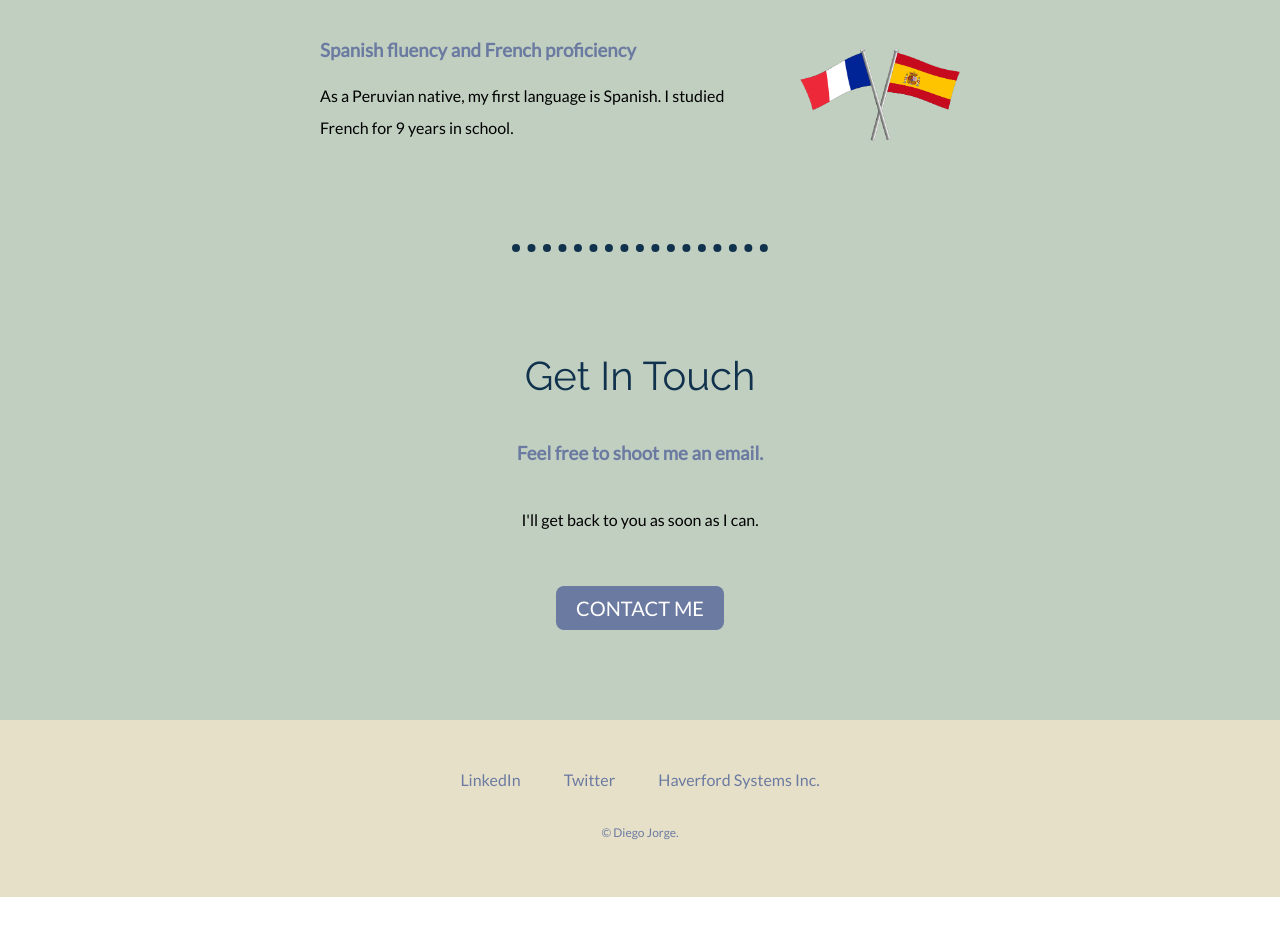
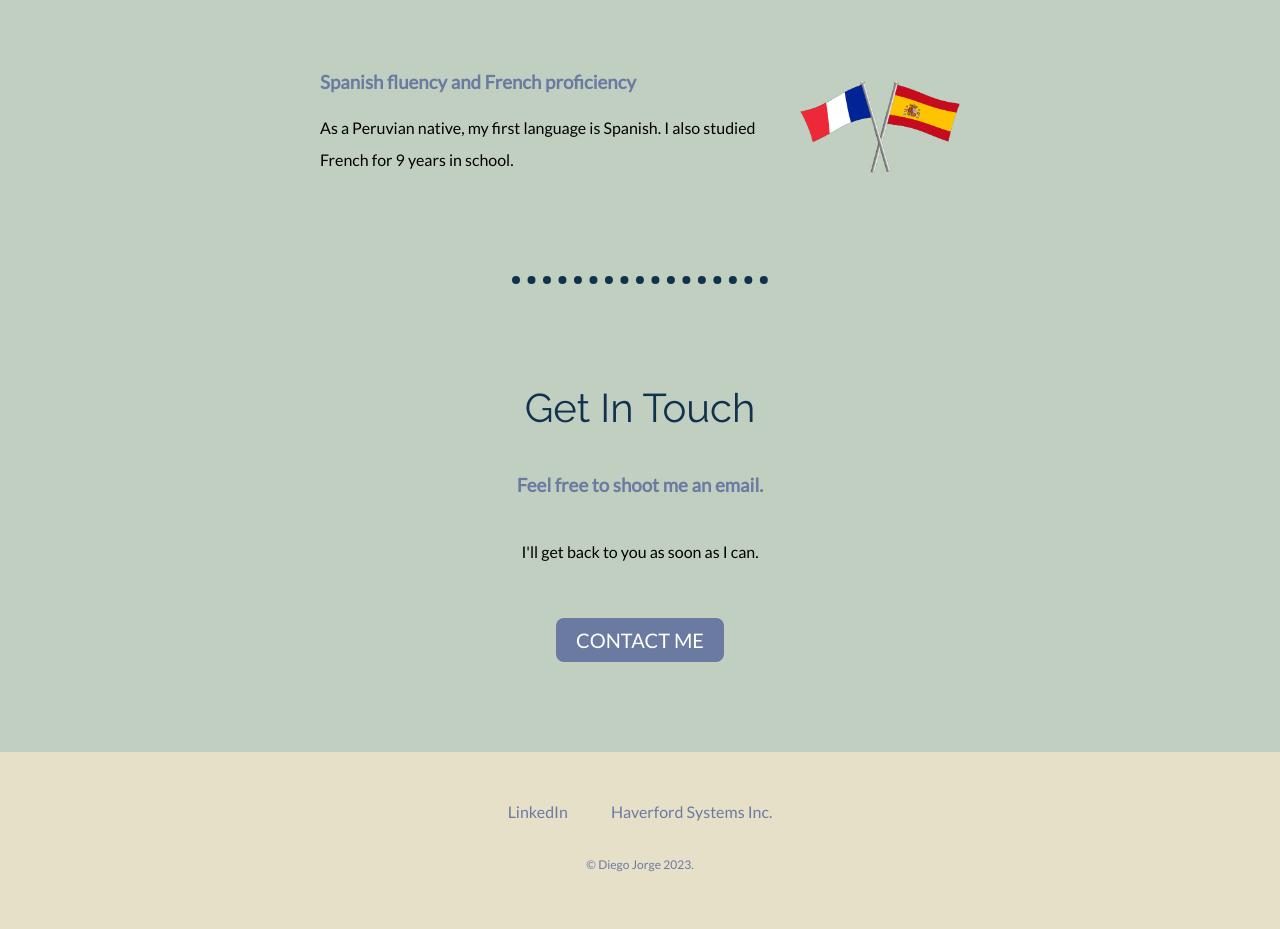
Before and after one commit to arcadine/diegojorge, a plain HTML site: page index.html in a window 1280 px wide. Shown: the part 1918-2847 px from the top of the page. Before the commit the page ends 2815 px from the top, so only its background shows below. Drawn offline with Linux system fonts and the light colour scheme.

Commit message:
Update index.html

```diff
--- a/index.html
+++ b/index.html
@@ -26,7 +26,7 @@
     <div class="profile">
       <img class="pfp" src="images/me.png" alt="My profile pic">
       <h2>Hello.</h2>
-      <p>I am a front-end web developer for Haverford Systems Inc. based in Philadelphia. I like to watch HBO shows in my spare time.</p>
+      <p>I am the front-end web developer for Haverford Systems Inc., and I currently reside in Philadelphia. I manage the following websites: <a href="https://www.ptzoptics.com" target="_blank">PTZOptics</a>, <a href="https://www.huddlecamhd.com" target="_blank">HuddleCamHD</a>, and <a href="https://www.haverford.com" target="_blank">Haverford Systems Inc. Integration</a>. I like to watch HBO shows in my spare time.</p>
     </div>
 
     <hr>
@@ -41,7 +41,7 @@
       <div class="skill-row">
         <img class="languages-pic" src="images/languages.png" alt="Languages">
         <h3>Spanish fluency and French proficiency</h3>
-        <p>As a Peruvian native, my first language is Spanish.  I studied French for 9 years in school.</p>
+        <p>As a Peruvian native, my first language is Spanish.  I also studied French for 9 years in school.</p>
       </div>
     </div>
 
@@ -58,9 +58,8 @@
 
   <div class="bottom-container">
     <a class="footer-link" href="https://www.linkedin.com/in/diegojorge97/">LinkedIn</a>
-    <a class="footer-link" href="https://twitter.com/diegojorhey">Twitter</a>
     <a class="footer-link" href="https://haverford.com/">Haverford Systems Inc.</a>
-    <p class="copyright">© Diego Jorge.</p>
+    <p class="copyright">© Diego Jorge 2023.</p>
   </div>
 </body>
 
```
